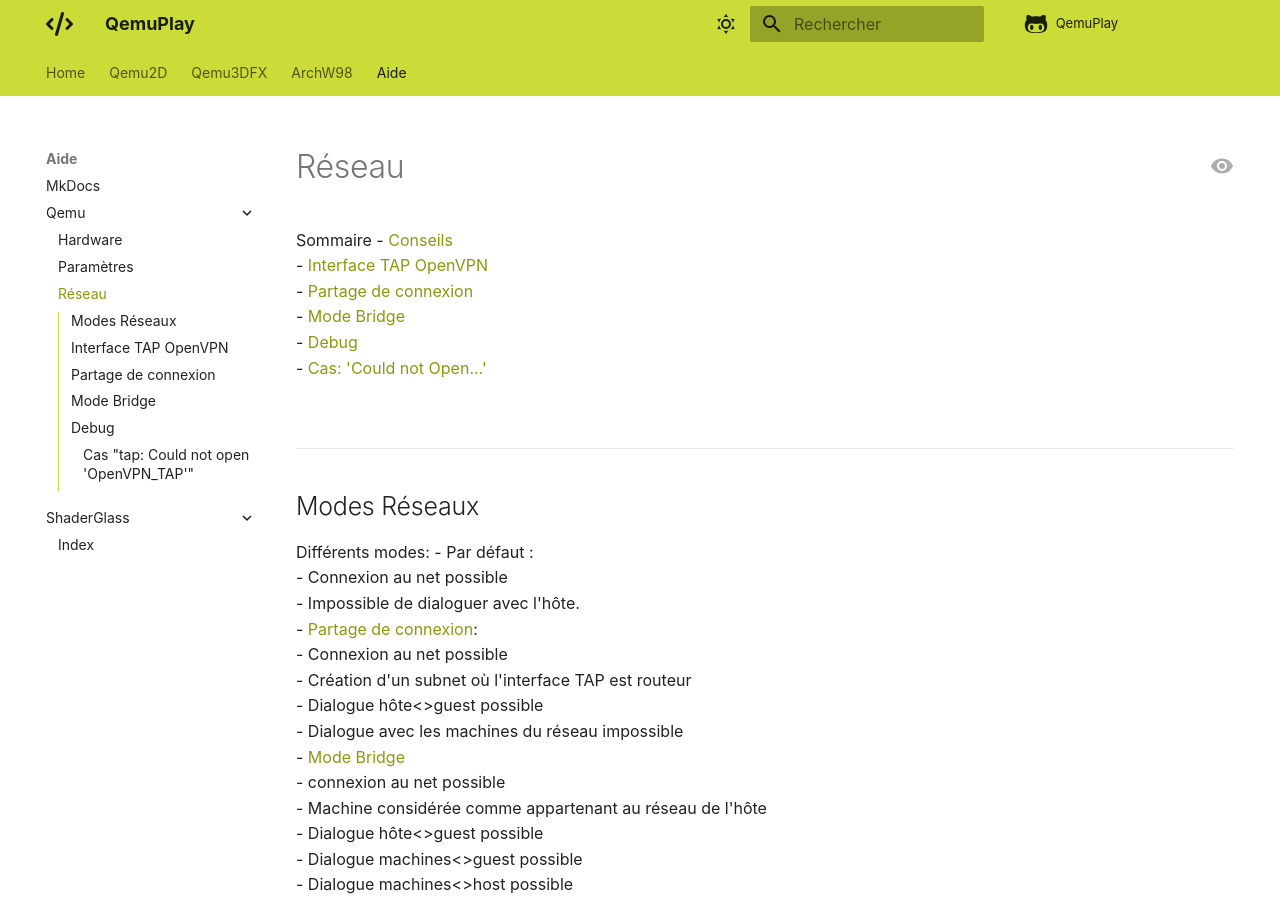
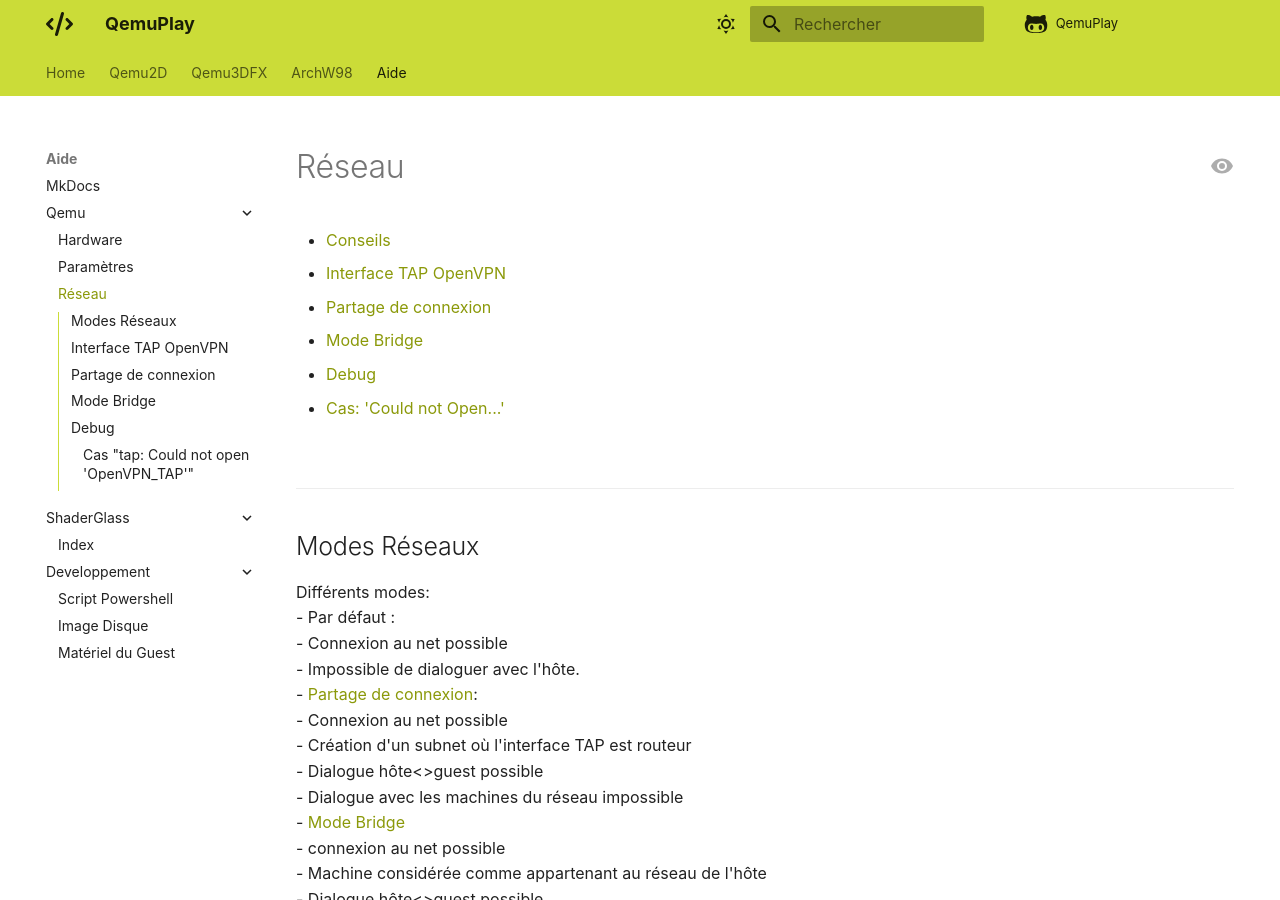
Before and after one commit to daerlnaxe/QemuPlay, an MkDocs documentation site: the page built from docs/80-aide/qemu/network.md, in a window 1280 px wide and 900 px high. Built offline with MkDocs 1.6.1 and Material for MkDocs 9.7.7, drawn with Linux system fonts in a browser that asks for light colours; comment, search, counter and statistics services are not loaded.

Commit message:
developpement

```diff
--- a/docs/80-aide/qemu/network.md
+++ b/docs/80-aide/qemu/network.md
@@ -1,4 +1,4 @@
-Sommaire
+Sommaire:
 - [Conseils](#Conseils)
 - [Interface TAP OpenVPN](#Interface-Tap-OpenVPN)
 - [Partage de connexion](Partage-de-connexion)
--- a/mkdocs.yml
+++ b/mkdocs.yml
@@ -36,6 +36,10 @@ nav:
       - 'Réseau' : ./80-aide/qemu/network.md
     - ShaderGlass:
       - 'Index' : ./80-aide/shaderglass/index.md
+    - Developpement:
+      - Script Powershell: ./90-developpement/01-script_powershell.md
+      - Image Disque: ./90-developpement/02-image_disque.md
+      - Matériel du Guest: ./90-developpement/03-guest_materiel.md
   # Référencer les autres pages ci-dessus...
 
 # Configuration du thème https://squidfunk.github.io/mkdocs-material/creating-your-site/#configuration
```
